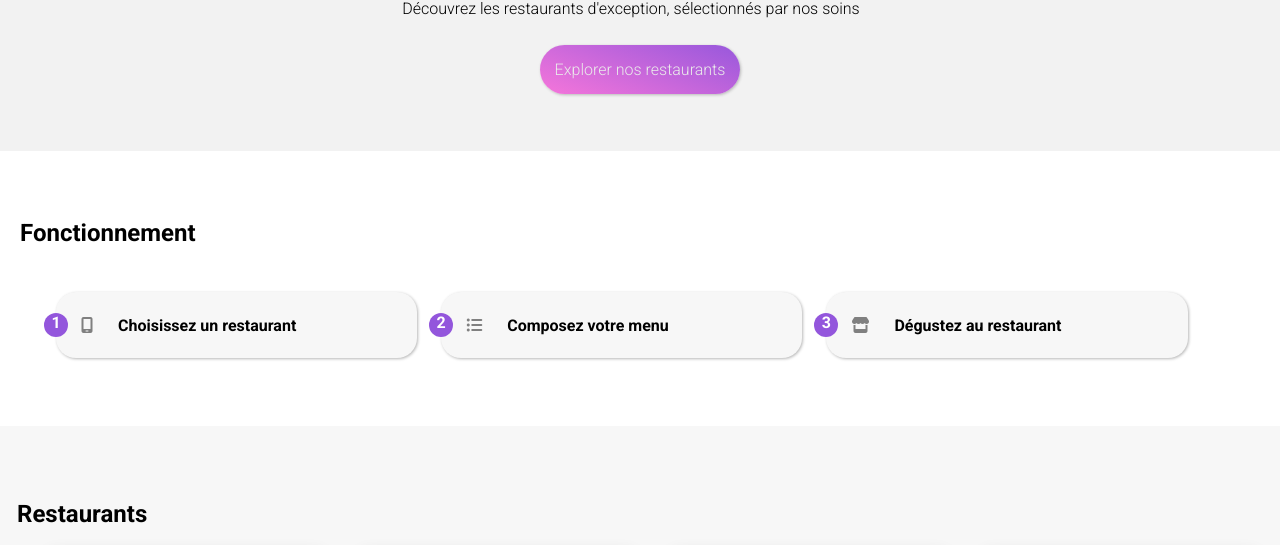
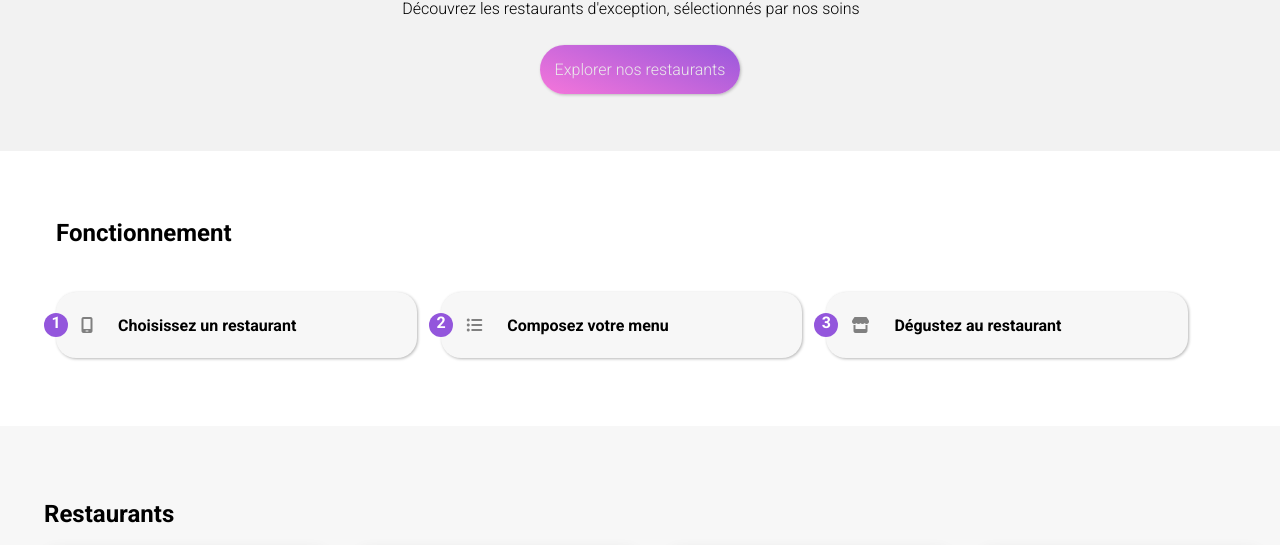
Before and after one commit to pletx/Homyfood, a website: page index.html in a window 1280 px wide. Shown: the part 222-767 px from the top of the page. Drawn offline with Linux system fonts and the light colour scheme; grey boxes are pictures that could not be loaded.

Commit message:
style:ajustement responsive de la page

```diff
--- a/Scss/Composants/bouton-fonctionnement.scss
+++ b/Scss/Composants/bouton-fonctionnement.scss
@@ -1,4 +1,4 @@
-$resolution-tablette:800px;
+$resolution-tablette:900px;
 .fonctionnement {
     padding: 48px 20px 68px 20px;
 
@@ -58,7 +58,7 @@ $resolution-tablette:800px;
 .fonctionnement {
     display: flex;
     flex-wrap: wrap;
-
+    h2{margin-left: 36px;}
 
     .groupe-bouton-fonctionnement {
         width: 100%;
--- a/Scss/Composants/bouton-ville.scss
+++ b/Scss/Composants/bouton-ville.scss
@@ -1,4 +1,4 @@
-$resolution-tablette:800px;
+$resolution-tablette:900px;
 .bouton-ville {
     display: flex;
     justify-content: center;
--- a/Scss/Pages/Cartes-Restaurants.scss
+++ b/Scss/Pages/Cartes-Restaurants.scss
@@ -1,4 +1,4 @@
-$resolution-tablette:800px;
+$resolution-tablette:900px;
 .Restaurants {
     padding: 0 17px;
     width: auto;
@@ -52,11 +52,10 @@ $resolution-tablette:800px;
 }
 @media screen and (min-width:$resolution-tablette) {
     .Restaurants {
-
         display: flex;
         flex-direction: row;
         flex-wrap: wrap;
-
+h2{margin-left: 27px;}
         .liste-carte-restaurant {
             width: 100%;
             display: flex;
--- a/Scss/Pages/footer.scss
+++ b/Scss/Pages/footer.scss
@@ -1,4 +1,4 @@
-$resolution-tablette:800px;
+$resolution-tablette:900px;
 footer {
 
     background-color: #353535;
--- a/Scss/Pages/style-choix-menu.scss
+++ b/Scss/Pages/style-choix-menu.scss
@@ -1,4 +1,4 @@
-$resolution-tablette:800px;
+$resolution-tablette:900px;
 .image-aceuille {
     object-fit: cover;
     width: 100%;
--- a/Scss/Pages/style-page-aceuille.scss
+++ b/Scss/Pages/style-page-aceuille.scss
@@ -1,4 +1,4 @@
-$resolution-tablette:800px;
+$resolution-tablette:900px;
 html {
     font-family: "Roboto";
     padding: 0;
@@ -15,7 +15,6 @@ html {
 }
 }
 .logo {
-
     width: 100%;
     display: flex;
     align-items: center;
@@ -60,6 +59,7 @@ body {
 @media screen and (min-width:$resolution-tablette) {
 
 .logo{align-self: center;}
+
 .text-aceuille {
     h2 {
         font-size: 40px;
```
Also changed, not shown: css/style.css, 1 other file.
